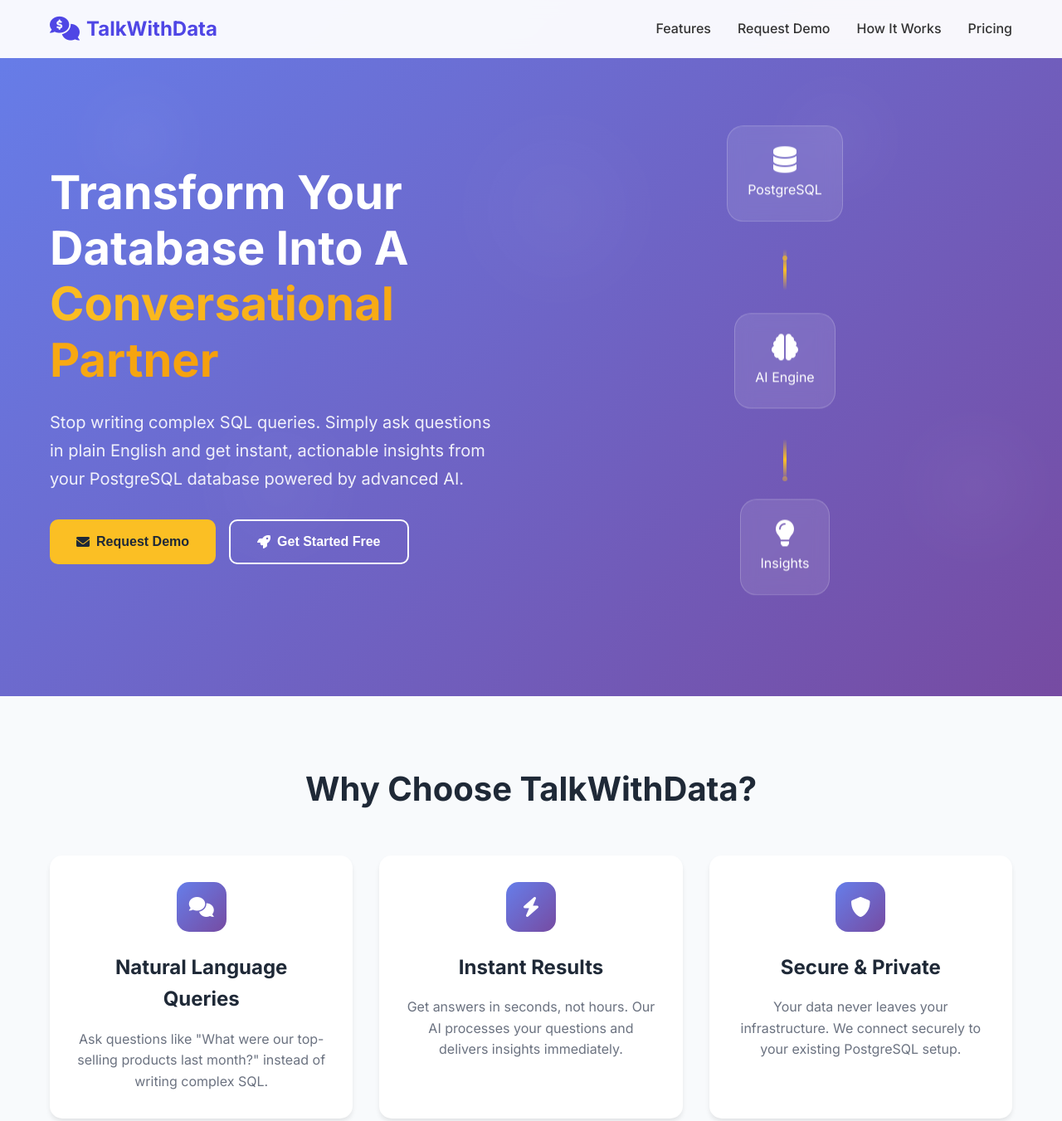
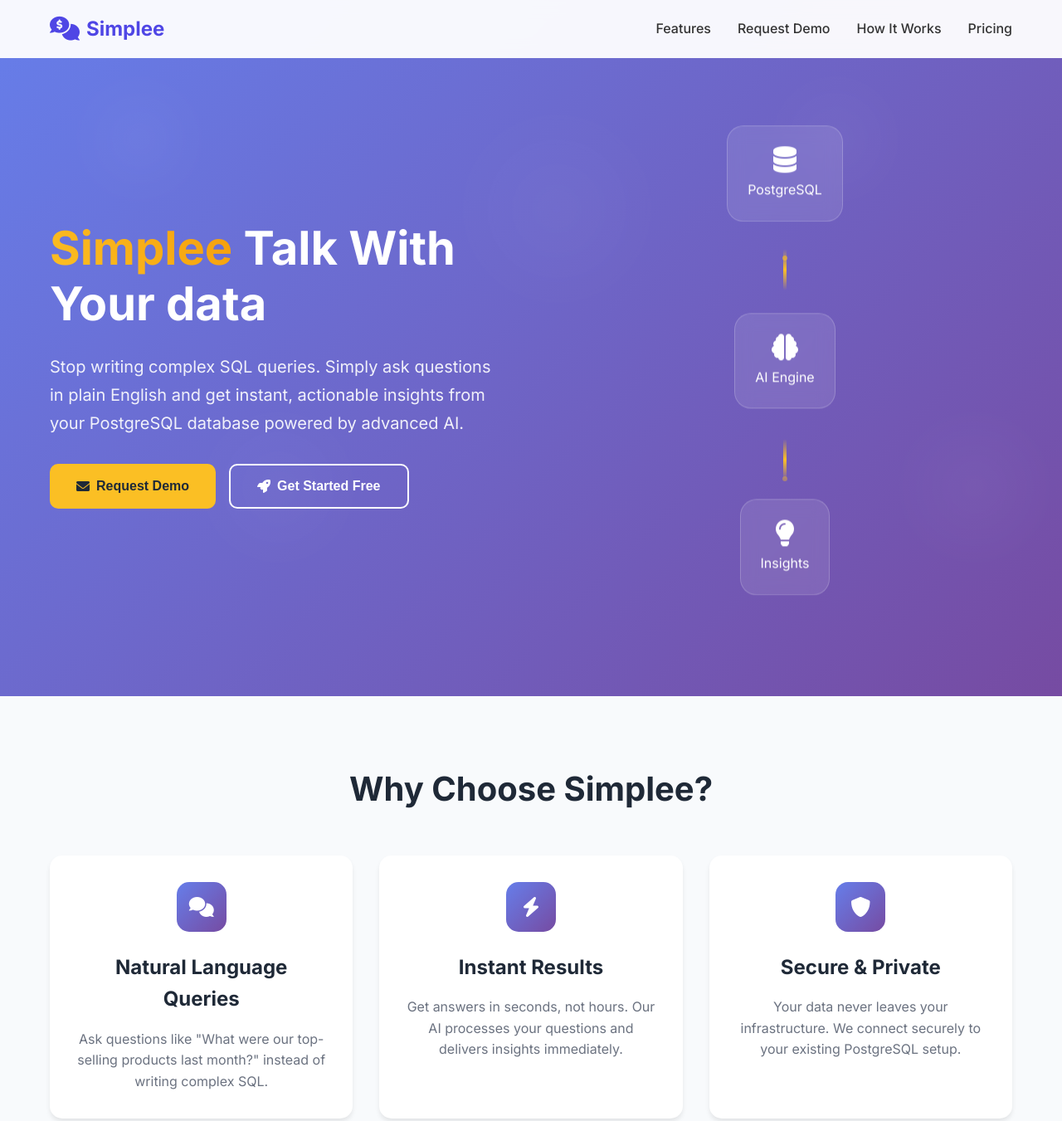
Before and after one commit to chaturvediabhay24/twyd, a plain HTML site: page index.html in a window 1280 px wide. Shown: the top 1351 px of the page at 83% size. Drawn offline with Linux system fonts and the light colour scheme.

Commit message:
change in branding

```diff
--- a/index.html
+++ b/index.html
@@ -3,7 +3,7 @@
 <head>
     <meta charset="UTF-8">
     <meta name="viewport" content="width=device-width, initial-scale=1.0">
-    <title>Talk With Your Data - AI-Powered Database Insights</title>
+    <title>Simplee - Talk With Your data - AI-Powered Database Insights</title>
     <link rel="stylesheet" href="styles.css">
     <link href="https://fonts.googleapis.com/css2?family=Inter:wght@300;400;500;600;700&display=swap" rel="stylesheet">
     <link rel="stylesheet" href="https://cdnjs.cloudflare.com/ajax/libs/font-awesome/6.0.0/css/all.min.css">
@@ -13,7 +13,7 @@
         <div class="nav-container">
             <div class="nav-brand">
                 <i class="fas fa-comments-dollar"></i>
-                <span>TalkWithData</span>
+                <span>Simplee</span>
             </div>
             <div class="nav-menu">
                 <a href="#features">Features</a>
@@ -29,8 +29,8 @@
             <div class="hero-content">
                 <div class="hero-text">
                     <h1 class="hero-title">
-                        Transform Your Database Into A
-                        <span class="gradient-text">Conversational Partner</span>
+                        <span class="gradient-text">Simplee</span>
+                        <span class="tagline">Talk With Your data</span>
                     </h1>
                     <p class="hero-description">
                         Stop writing complex SQL queries. Simply ask questions in plain English and get instant,
@@ -77,7 +77,7 @@
 
     <section id="features" class="features">
         <div class="container">
-            <h2 class="section-title">Why Choose TalkWithData?</h2>
+            <h2 class="section-title">Why Choose Simplee?</h2>
             <div class="features-grid">
                 <div class="feature-card">
                     <div class="feature-icon">
@@ -128,7 +128,7 @@
     <section id="contact" class="contact">
         <div class="container">
             <h2 class="section-title">Ready to Transform Your Data?</h2>
-            <p class="section-subtitle">Get a personalized demo and see how TalkWithData can revolutionize your data analysis</p>
+            <p class="section-subtitle">Get a personalized demo and see how Simplee can revolutionize your data analysis</p>
 
             <div class="contact-container">
                 <div class="contact-info">
@@ -323,7 +323,7 @@
             <div class="footer-content">
                 <div class="footer-brand">
                     <i class="fas fa-comments-dollar"></i>
-                    <span>TalkWithData</span>
+                    <span>Simplee</span>
                 </div>
                 <div class="footer-links">
                     <a href="#privacy">Privacy Policy</a>
@@ -333,7 +333,7 @@
                 </div>
             </div>
             <div class="footer-bottom">
-                <p>&copy; 2025 TalkWithData. All rights reserved. Transform your data into conversations.</p>
+                <p>&copy; 2025 Simplee. All rights reserved. Talk With Your data.</p>
             </div>
         </div>
     </footer>
```
